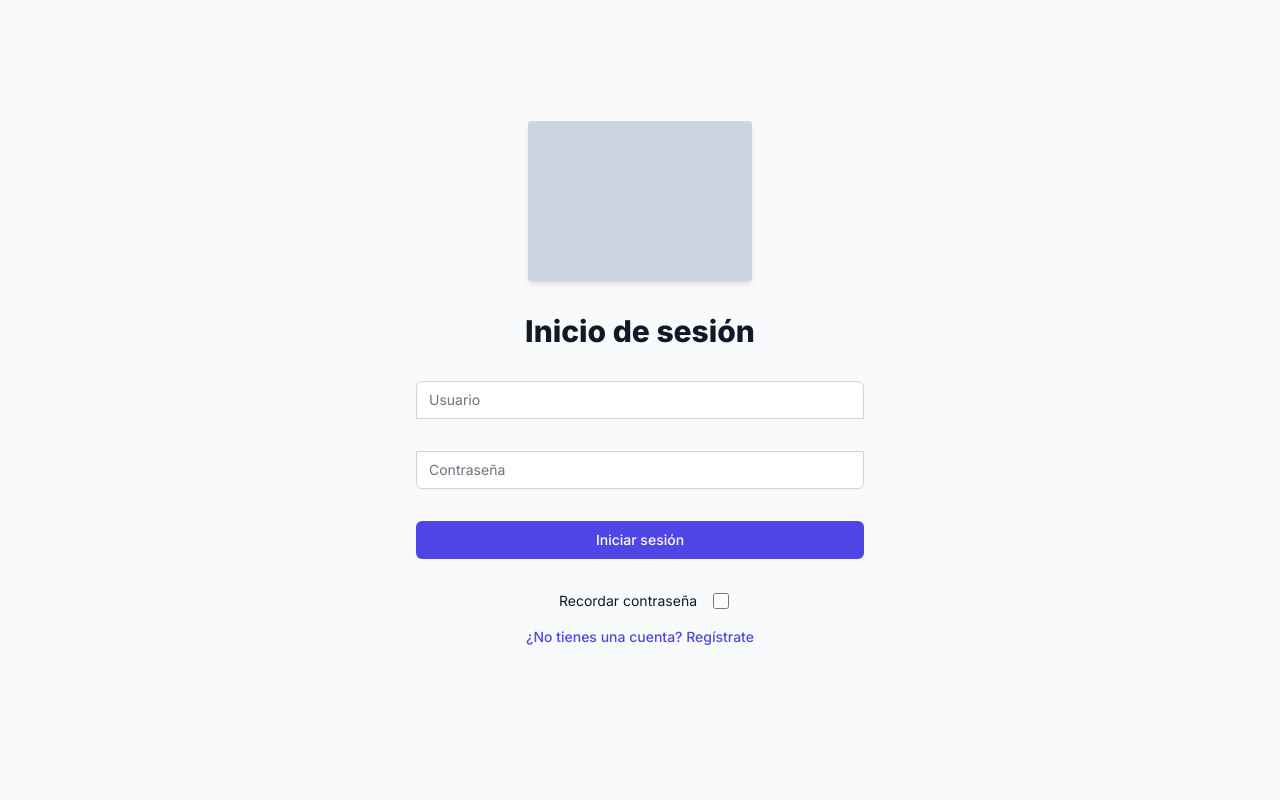
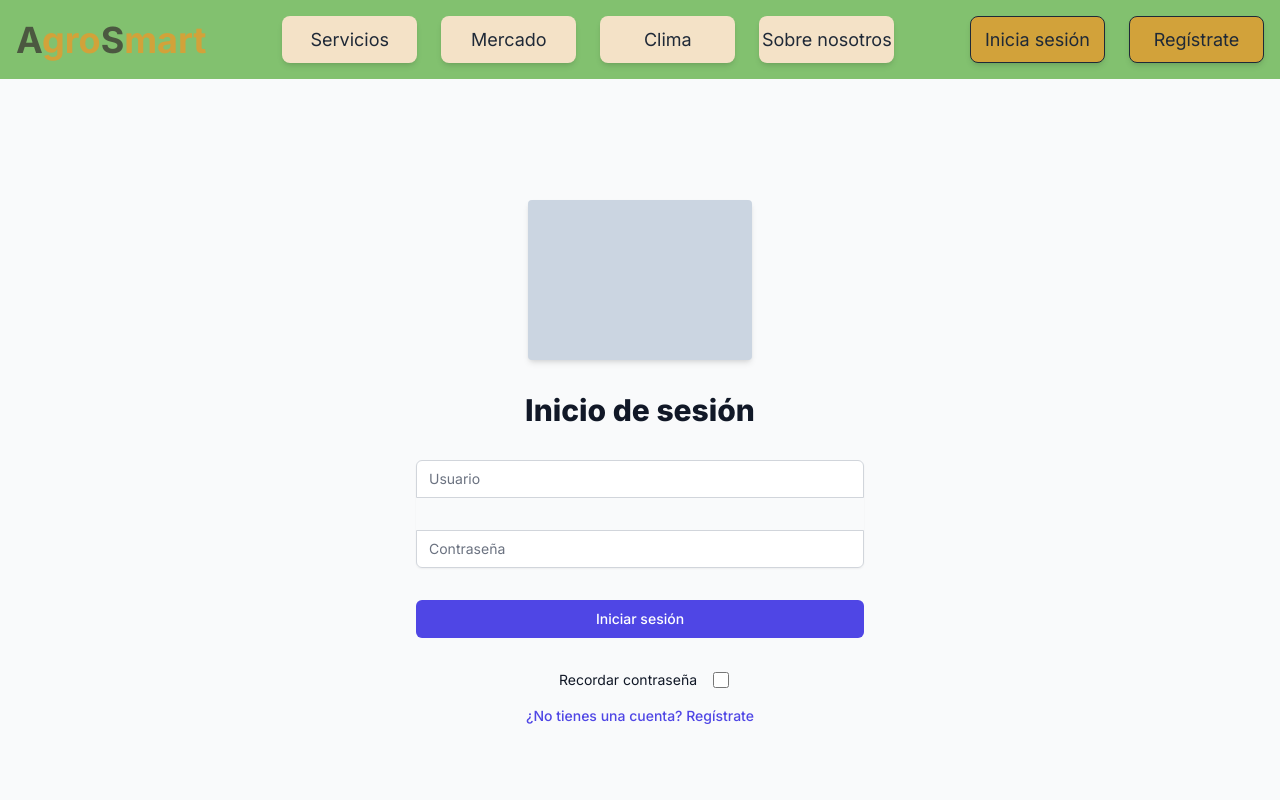
Before and after one commit to leodeveloper435/s17-clone, a Next.js app in the folder frontend/: page /login in a window 1280 px wide. Shown: the top 800 px of the page. Built offline with nearby package versions, Linux system fonts and the light colour scheme.

Commit message:
feat: Header has some minor differences as designed. Font is not the same

```diff
--- a/frontend/src/app/common/footer.tsx
+++ b/frontend/src/app/common/Footer.tsx
@@ -3,7 +3,7 @@ import { FontAwesomeIcon } from '@fortawesome/react-fontawesome';
 import { faTwitter, faFacebookF, faPinterest, faInstagram } from '@fortawesome/free-brands-svg-icons';
 import { faMapMarkerAlt, faPhoneAlt, faEnvelope } from '@fortawesome/free-solid-svg-icons';
 
-const Footer: React.FC = () => {
+export const Footer: React.FC = () => {
     return (
         <footer className="bg-gray-900 text-gray-400 py-10">
             <div className="container mx-auto flex flex-wrap justify-between items-center">
--- /dev/null
+++ b/frontend/src/app/common/Header.tsx
@@ -0,0 +1,46 @@
+import React from 'react';
+import Link from 'next/link';
+
+const Header: React.FC = () => {
+    return (
+        <header className="bg-[#82C16F] p-4 flex justify-between items-center shadow-md">
+            {/* Logo */}
+            <div className="flex items-center space-x-4">
+                <Link href="/" className="text-4xl font-bold text-white">
+                    <span className="text-[#4B5840]">A</span>
+                    <span className="text-[#D2A23A]">gro</span>
+                    <span className="text-[#4B5840]">S</span>
+                    <span className="text-[#D2A23A]">mart</span>
+                </Link>
+            </div>
+
+            {/* Navigation Links */}
+            <nav className="flex space-x-6">
+                <Link href="/services" className="w-[135px] h-[47px] bg-[#F4E2C7] text-gray-800 text-lg text-center flex items-center justify-center rounded-lg shadow-md hover:bg-gray-200 focus:outline-none focus:ring-2 focus:ring-green-500">
+                    Servicios
+                </Link>
+                <Link href="/market" className="w-[135px] h-[47px] bg-[#F4E2C7] text-gray-800 text-lg text-center flex items-center justify-center rounded-lg shadow-md hover:bg-gray-200 focus:outline-none focus:ring-2 focus:ring-green-500">
+                    Mercado
+                </Link>
+                <Link href="/weather" className="w-[135px] h-[47px] bg-[#F4E2C7] text-gray-800 text-lg text-center flex items-center justify-center rounded-lg shadow-md hover:bg-gray-200 focus:outline-none focus:ring-2 focus:ring-green-500">
+                    Clima
+                </Link>
+                <Link href="/about" className="w-[135px] h-[47px] bg-[#F4E2C7] text-gray-800 text-lg text-center flex items-center justify-center rounded-lg shadow-md hover:bg-gray-200 focus:outline-none focus:ring-2 focus:ring-green-500">
+                    Sobre nosotros
+                </Link>
+            </nav>
+
+            {/* Login and Register Buttons */}
+            <div className="flex space-x-6">
+                <Link href="/login" className="w-[135px] h-[47px] bg-[#D2A23A] text-gray-800 text-lg text-center flex items-center justify-center rounded-lg shadow-md border border-gray-800 hover:bg-[#b4862a] focus:outline-none focus:ring-2 focus:ring-yellow-500">
+                    Inicia sesión
+                </Link>
+                <Link href="/register" className="w-[135px] h-[47px] bg-[#D2A23A] text-gray-800 text-lg text-center flex items-center justify-center rounded-lg shadow-md border border-gray-800 hover:bg-[#b4862a] focus:outline-none focus:ring-2 focus:ring-yellow-500">
+                    Regístrate
+                </Link>
+            </div>
+        </header>
+    );
+};
+
+export default Header;
--- a/frontend/src/app/layout.tsx
+++ b/frontend/src/app/layout.tsx
@@ -3,7 +3,8 @@
 import type { Metadata } from "next";
 import { Inter } from "next/font/google";
 import "./globals.css";
-import Footer from "./common/footer"; // Import the Footer component
+import Footer from "./common/Footer";
+import Header from "@/app/common/Header";
 
 const inter = Inter({ subsets: ["latin"] });
 
@@ -20,6 +21,7 @@ export default function RootLayout({
   return (
       <html lang="en">
       <body className={inter.className}>
+      <Header />
       <main>{children}</main>
       <Footer /> {/* Include the Footer component here */}
       </body>
```
Also changed, not shown: 1 other file (tests, documents, lock files or other folders).
